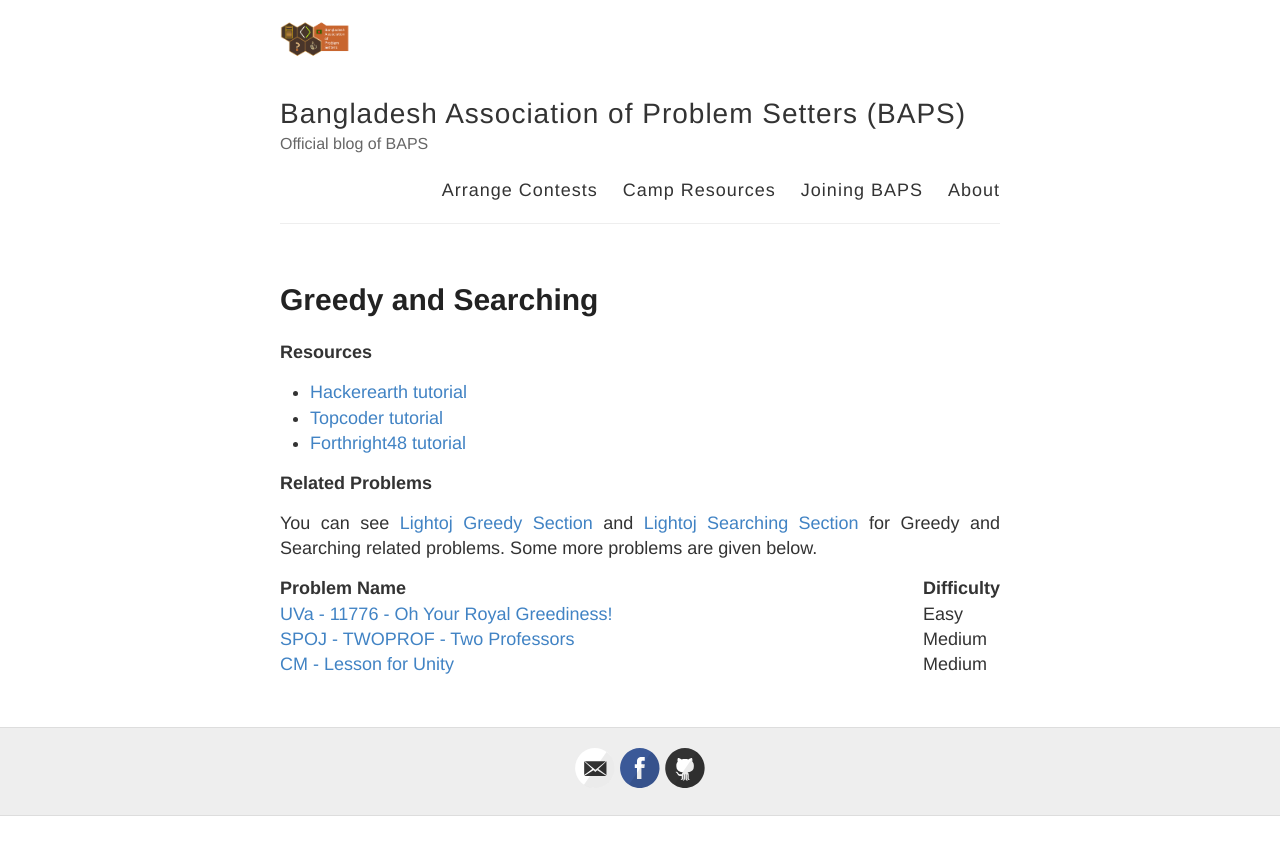
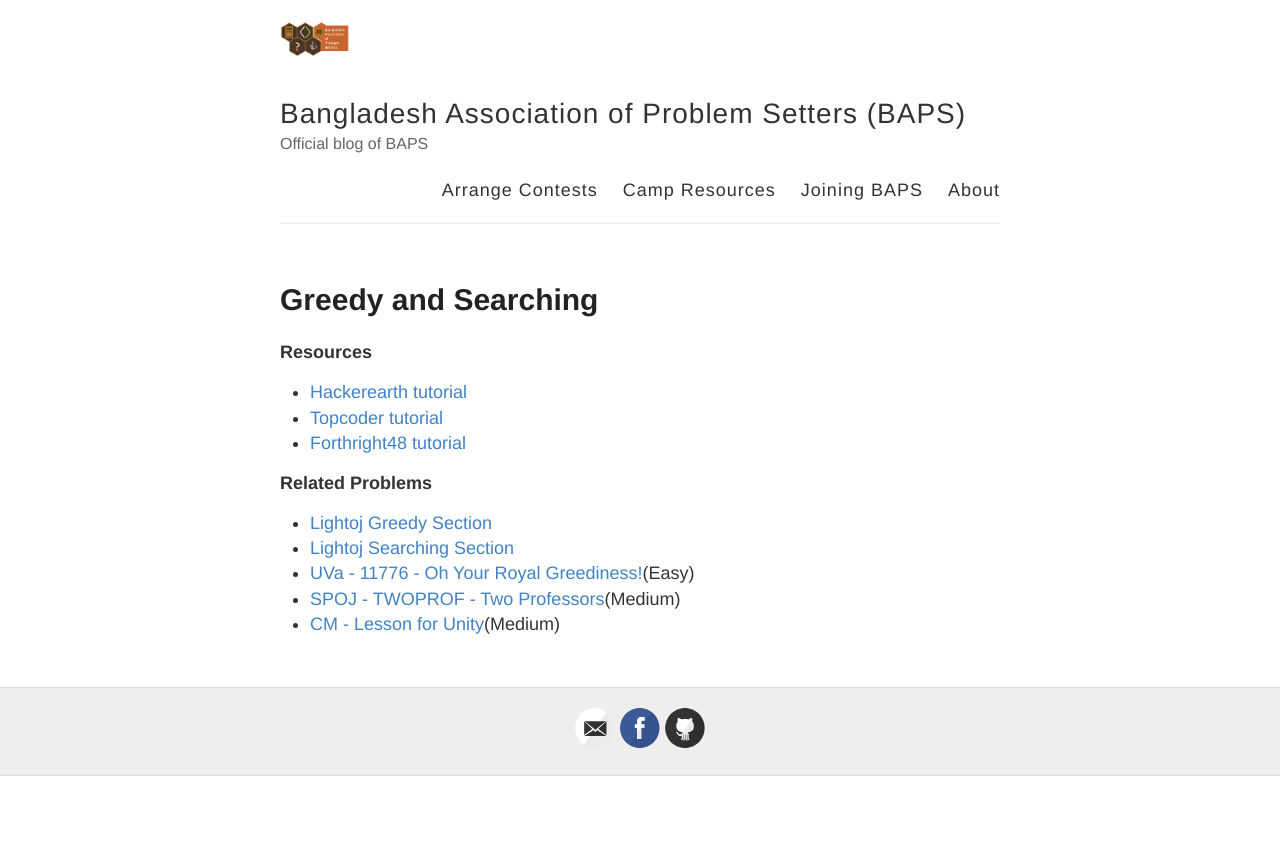
Before and after one commit to baps-bgd/baps-bgd.github.io, a Jekyll site: the page built from _posts/2020-10-5-greedy-and-searching.md, in a window 1280 px wide. Shown: the top 855 px of the page. Built offline with Jekyll 4.4.1, drawn with Linux system fonts in a browser that asks for light colours.

Commit message:
Update 2020-10-5-greedy-and-searching.md

```diff
--- a/_posts/2020-10-5-greedy-and-searching.md
+++ b/_posts/2020-10-5-greedy-and-searching.md
@@ -10,30 +10,8 @@
 * [Forthright48 tutorial](https://forthright48-web.herokuapp.com/cpps/notes/intervalScheduling.md)
 
 **Related Problems**
-
-You can see [Lightoj Greedy Section](http://lightoj.com/volume_problemcategory.php?user_id=2022&category=Greedy) and [Lightoj Searching Section](http://lightoj.com/volume_problemcategory.php?user_id=2022&main_category=Advanced%20Search%20Techniques) for Greedy and Searching related problems. Some more problems are given below.
-
-<table>
-  <colgroup>
-    <col width="90%" />
-    <col width="10%" />
-  </colgroup>
-  <tbody>
-    <tr>
-      <td markdown="span">**Problem Name**</td>
-      <td markdown="span">**Difficulty**</td>
-    </tr>
-    <tr>
-      <td markdown="span">[UVa - 11776 - Oh Your Royal Greediness!](https://onlinejudge.org/external/117/11776.pdf)</td>
-      <td markdown="span">Easy</td>
-    </tr>
-    <tr>
-      <td markdown="span">[SPOJ - TWOPROF - Two Professors](https://www.spoj.com/problems/TWOPROF/)</td>
-      <td markdown="span">Medium</td>
-    </tr>
-    <tr>
-      <td markdown="span">[CM - Lesson for Unity](https://algo.codemarshal.org/contests/subiupc-2015/problems/B)</td>
-      <td markdown="span">Medium</td>
-    </tr>
-  </tbody>
-</table>
+* [Lightoj Greedy Section](http://lightoj.com/volume_problemcategory.php?user_id=2022&category=Greedy)
+* [Lightoj Searching Section](http://lightoj.com/volume_problemcategory.php?user_id=2022&main_category=Advanced%20Search%20Techniques)
+* [UVa - 11776 - Oh Your Royal Greediness!](https://onlinejudge.org/external/117/11776.pdf)(Easy)
+* [SPOJ - TWOPROF - Two Professors](https://www.spoj.com/problems/TWOPROF/)(Medium)
+* [CM - Lesson for Unity](https://algo.codemarshal.org/contests/subiupc-2015/problems/B)(Medium)
```
